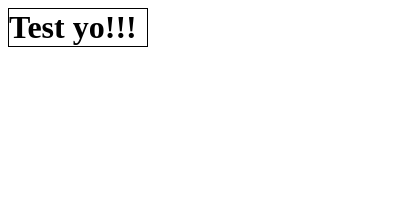
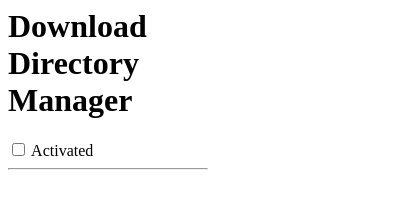
Before and after one commit to Obstc0rp/chrome-download-directory-manager, a browser extension: page html/popup.html in a window 400 px wide. Drawn offline with Linux system fonts and the light colour scheme.

Commit message:
zwischen commit.

```diff
--- /dev/null
+++ b/assets/js/frontend.js
@@ -0,0 +1,4 @@
+
+var storageItem = 'managerObject';
+var managerObject = JSON.parse(localStorage.getItem(storageItem));
+//document.getElementById('pluginActivate').checked()
--- a/html/popup.html
+++ b/html/popup.html
@@ -1,9 +1,12 @@
 <html>
 	<head>
 		<title>Download Directory Manager</title>
+		<!-- TODO: CSS -->
 	</head>
-	<body style="width: 140px">
-		<h1 id="ueberschrift" style="border: 1px solid">Test yo!!!</h1>
-		<p id="test"></p>
+	<body style="width: 200px">
+		<h1>Download Directory Manager</h1>
+		<input type="checkbox" id="pluginActivate" value="activated"> Activated
+		<hr>
 	</body>
+	<script type="text/javascript" src="assets/js/frontend.js"></script>
 </html>
```
Also changed, not shown: assets/js/background.js (renamed from assets/js/downloadlistener.js), manifest.json.
